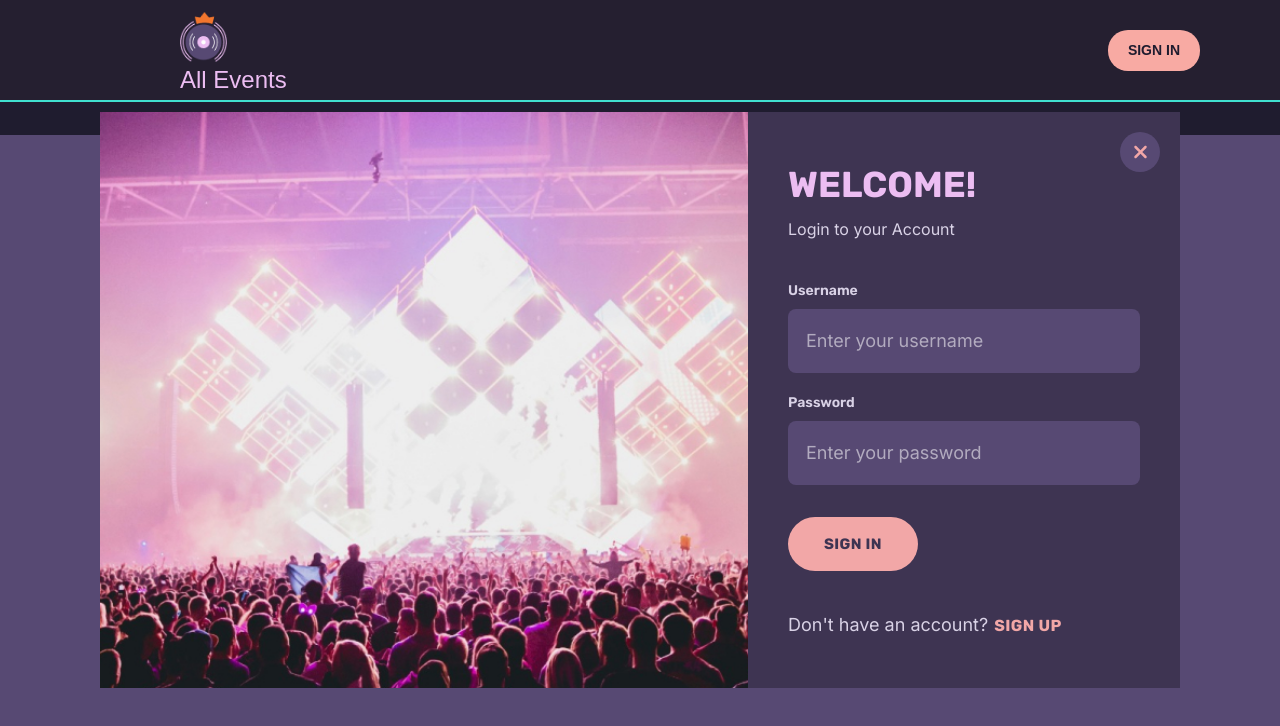
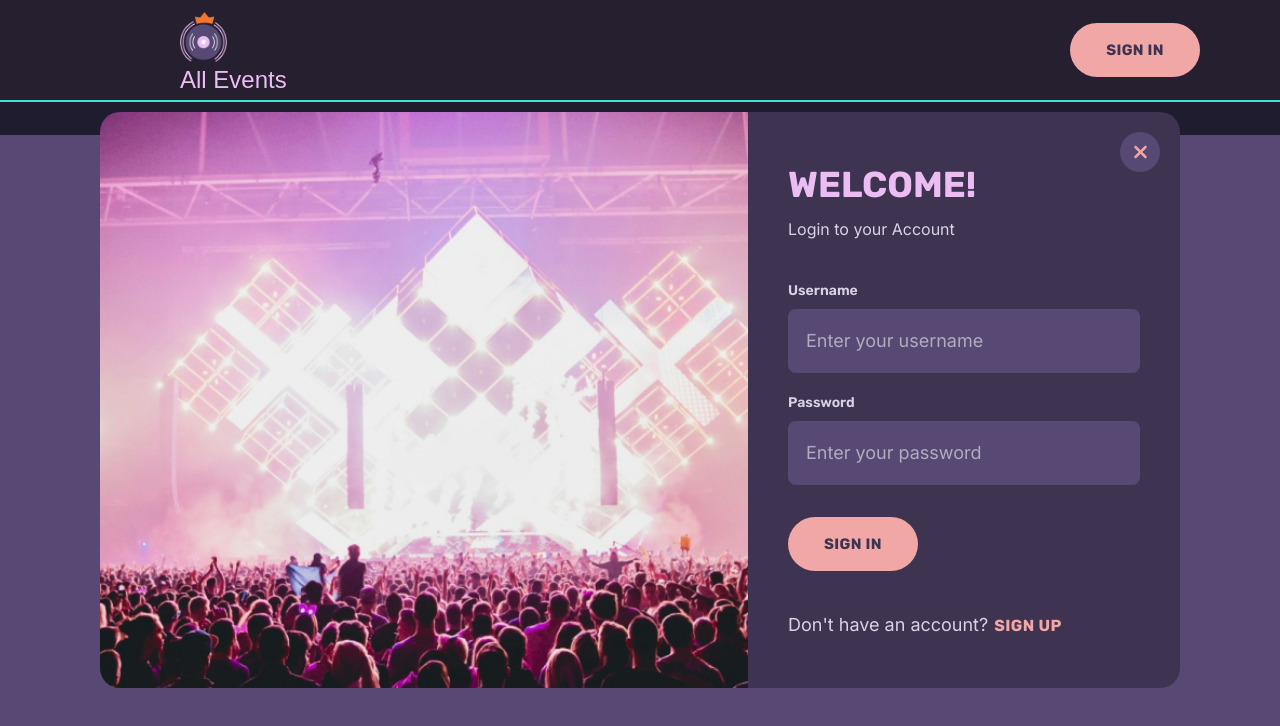
Before and after one commit to ZooDevelopers/ProjectF5-UpcomingEvents-frontend, a Vue app: page /login-temp in a window 1280 px wide. Shown: the top 726 px of the page. Built offline with nearby package versions, Linux system fonts and the light colour scheme.

Commit message:
changed button in the header to use precreated base button component instead, connected the modal with the button (open/close)

```diff
--- a/src/components/Header.vue
+++ b/src/components/Header.vue
@@ -1,4 +1,15 @@
 <script setup>
+import { ref } from 'vue';
+import Button from '@/components/base/Button.vue';
+import SignInUpModal from '@/components/auth/SignInUpModal.vue';
+
+const isModalOpen = ref(false);
+const openModal = () => {
+  isModalOpen.value = true;
+};
+const closeModal = () => {
+  isModalOpen.value = false;
+};
 
 </script>
 
@@ -13,7 +24,9 @@
         </router-link>
       </div>
       <div class="actions">
-        <router-link to="/login" class="login-button">SIGN IN</router-link>
+        <!-- <router-link to="/login" class="login-button">SIGN IN</router-link> -->
+        <Button :label="'SIGN IN'" @click="openModal" />
+        <SignInUpModal v-if="isModalOpen" @close="closeModal" />
       </div>
     </header>
   </template>
--- a/src/components/auth/SignInUpModal.vue
+++ b/src/components/auth/SignInUpModal.vue
@@ -7,9 +7,13 @@ import { faTimes } from '@fortawesome/free-solid-svg-icons'
 import modalBackgroundImage from '../../assets/events-form-img.jpg'
 
 const currentForm = ref('login-form')
+const emit = defineEmits(['close'])
 
 function switchForm(form) {
     currentForm.value = form
+}
+const closeModal = () => {
+    emit('close')
 }
 
 </script>
@@ -18,12 +22,12 @@ function switchForm(form) {
 <template>
 <!-- <div class=" bg-white rounded-[20px] justify-start items-start inline-flex relative"> -->
 <div class="fixed z-10 top-0 left-0 w-full h-full flex items-center justify-center">
-    <div class="w-full max-w-[1080px] bg-white rounded-[20px] relative grid md:grid-cols-10 mx-4 md:mx-16">
-        <div class="hidden md:flex w-full md:col-span-5 lg:col-span-6 bg-center bg-cover bg-no-repeat" :style="{ backgroundImage: `url(${modalBackgroundImage})` }">
+    <div class="w-full max-w-[1080px] relative grid md:grid-cols-10 mx-4 md:mx-16">
+        <div class="hidden md:flex w-full md:col-span-5 lg:col-span-6 bg-center bg-cover bg-no-repeat rounded-l-[20px]" :style="{ backgroundImage: `url(${modalBackgroundImage})` }">
             <!-- <img class="w-full" src="../../assets/events-form-img.jpg" /> -->
         </div>
 
-        <div class="md:col-span-5 lg:col-span-4 px-10 py-[50px] bg-purple-700 flex-col justify-start items-start gap-10 inline-flex">
+        <div class="md:col-span-5 lg:col-span-4 px-10 py-[50px] bg-purple-700 flex-col justify-start items-start gap-10 inline-flex rounded-r-[20px]">
             <component :is="currentForm === 'login-form' ? SignInForm : SignUpForm" />
 
             <div v-if="currentForm === 'login-form'" class="flex flex-wrap items-baseline gap-1.5">
@@ -36,7 +40,7 @@ function switchForm(form) {
             </div>
         </div>
 
-        <div class="w-10 h-10 right-5 top-5 flex items-center justify-center bg-purple-500 rounded-[20px] absolute cursor-pointer">
+        <div class="w-10 h-10 right-5 top-5 flex items-center justify-center bg-purple-500 rounded-[20px] absolute cursor-pointer" @click="closeModal">
             <FontAwesomeIcon :icon="faTimes" class="text-xl text-peach-500 hover:text-peach-200" />
         </div>
     </div>
--- a/src/components/base/Button.vue
+++ b/src/components/base/Button.vue
@@ -6,8 +6,8 @@
     </button>
 </template>
 
-  <script setup>
+<script setup>
   defineProps({
     label: String
   })
-  </script>
+</script>
```
